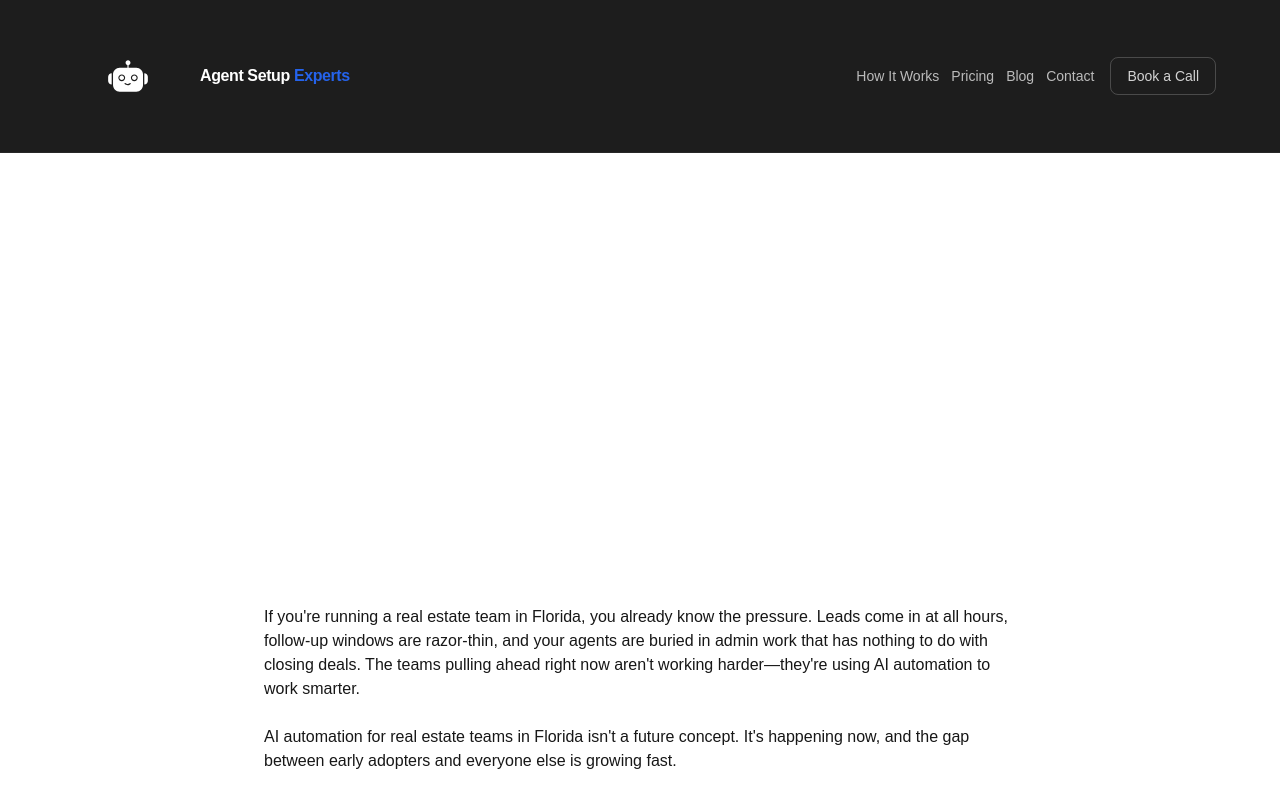
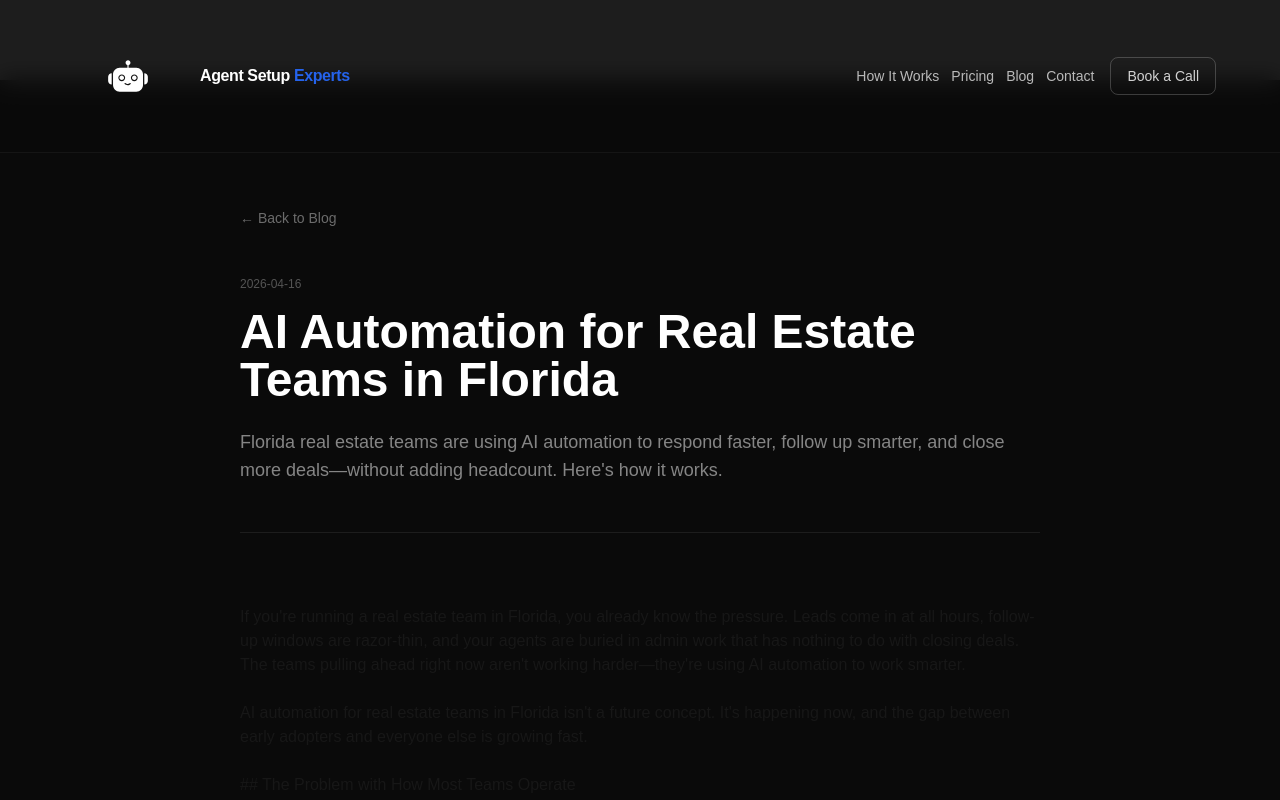
Before and after one commit to candressen/agent-setup-experts, a Next.js app: page /blog/ai-automation-real-estate-florida in a window 1280 px wide. Shown: the top 800 px of the page. Built offline with nearby package versions, Linux system fonts and the light colour scheme.

Commit message:
Fix blog pages: dark bg, white text visible

```diff
--- a/app/blog/[slug]/page.tsx
+++ b/app/blog/[slug]/page.tsx
@@ -36,7 +36,8 @@ export default async function BlogPostPage({
   if (!post) notFound()
 
   return (
-    <main className='mx-auto max-w-[800px] px-6 py-32'>
+    <main className='min-h-screen bg-[#0a0a0a] px-6 py-32'>
+      <div className='mx-auto max-w-[800px]'>
       <Link href='/blog' className='mb-12 block text-sm text-white/40 transition hover:text-white'>
         ← Back to Blog
       </Link>
@@ -64,6 +65,7 @@ export default async function BlogPostPage({
           Book Your Free Strategy Call
         </a>
       </div>
+      </div>
     </main>
   )
 }
--- a/app/blog/page.tsx
+++ b/app/blog/page.tsx
@@ -13,7 +13,8 @@ export default function BlogPage() {
   const posts = getAllPosts()
 
   return (
-    <main className='mx-auto max-w-[1200px] px-6 py-32'>
+    <main className='min-h-screen bg-[#0a0a0a] px-6 py-32'>
+      <div className='mx-auto max-w-[1200px]'>
       <div className='mb-16'>
         <div className='mb-4 text-xs uppercase tracking-[0.2em] text-white/40'>BLOG</div>
         <h1 className='text-4xl font-bold text-white md:text-5xl'>AI Automation Insights</h1>
@@ -42,6 +43,7 @@ export default function BlogPage() {
           ))}
         </div>
       )}
+      </div>
     </main>
   )
 }
```
